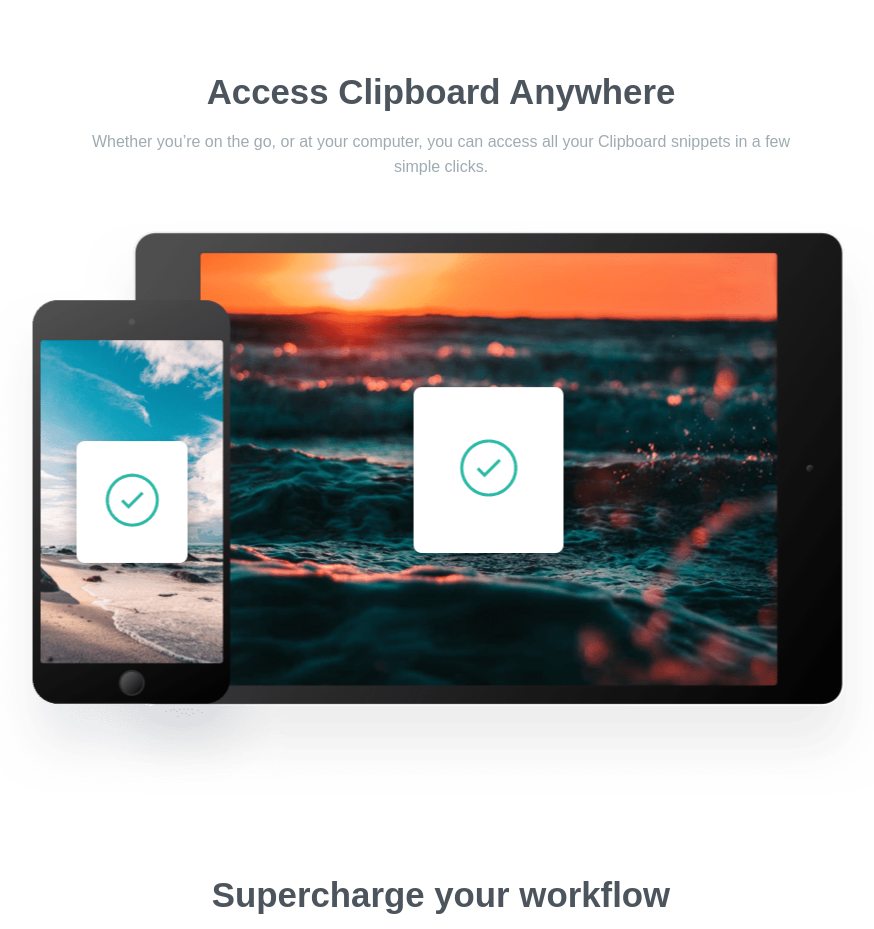
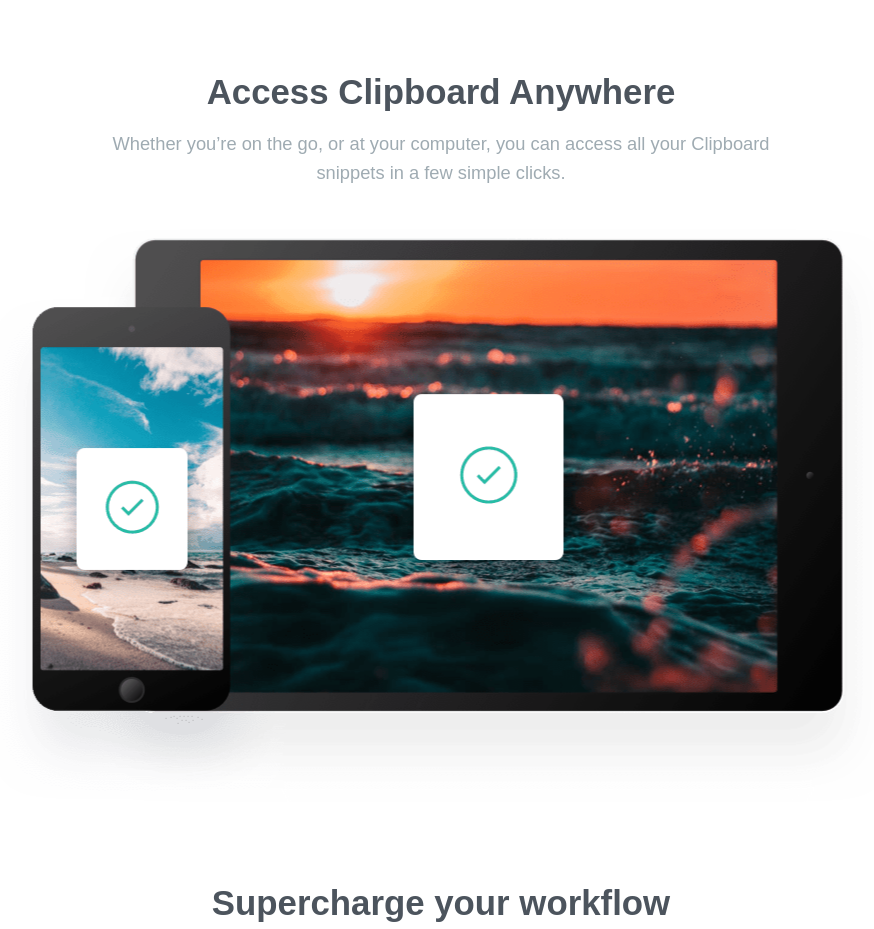
Before and after one commit to GracilianoOG/fem-clipboard-landing-page, a website built with Vite: page index.html in a window 1280 px wide. Shown: the part 1580-2509 px from the top of the page, without its empty margins (199-1073 px from the left). Built offline with nearby package versions, Linux system fonts and the light colour scheme; a web font is replaced by a local one.

Commit message:
Change font size of access description to medium

```diff
--- a/src/styles/layout/access.less
+++ b/src/styles/layout/access.less
@@ -20,6 +20,7 @@
 
     &__description {
       .text-box-centered();
+      font-size: var(--text-font-md);
     }
   }
 }
```
